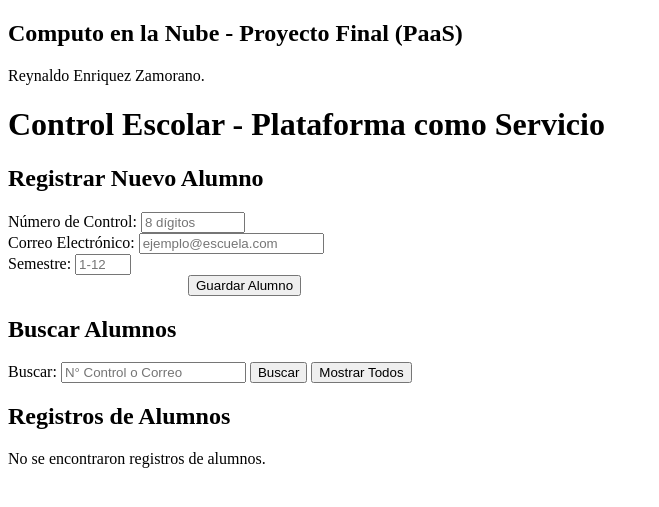
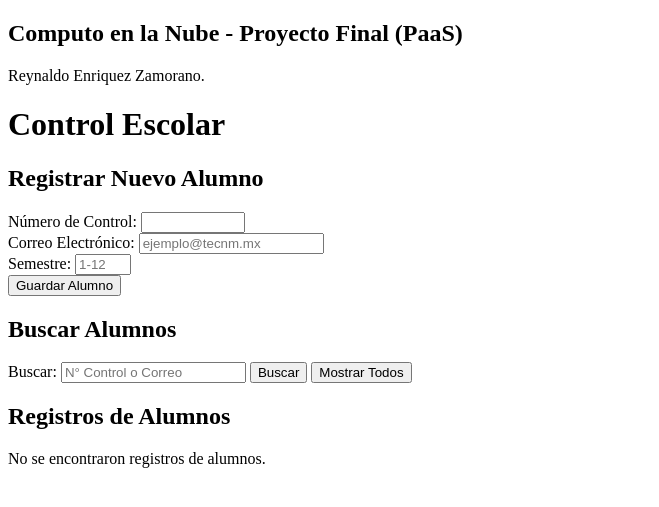
Before and after one commit to MonarK1ng/control_escolar, a PHP site: page / in a window 1280 px wide. Shown: the top 507 px of the page, without its empty margins (0-659 px from the left). Run offline with PHP 8.4, Linux system fonts and the light colour scheme; data that the repository does not hold is empty.

Commit message:
Update index.php

```diff
--- a/index.php
+++ b/index.php
@@ -50,7 +50,7 @@ try {
     <div class="container">
         <h2>Computo en la Nube - Proyecto Final (PaaS)</h2>
         <p>Reynaldo Enriquez Zamorano.</p>
-        <h1>Control Escolar - Plataforma como Servicio</h1>
+        <h1>Control Escolar</h1>
 
         <?php if(isset($error)): ?>
             <div class="message error"><?= htmlspecialchars($error) ?></div>
@@ -67,17 +67,17 @@ try {
                 <div class="form-group">
                     <label for="num_control">Número de Control:</label>
                     <input type="number" name="num_control" min="10000000" max="99999999"
-                           placeholder="8 dígitos" required>
+                           placeholder="" required>
                 </div>
                 <div class="form-group">
                     <label for="correo">Correo Electrónico:</label>
-                    <input type="email" name="correo" placeholder="ejemplo@escuela.com" required>
+                    <input type="email" name="correo" placeholder="ejemplo@tecnm.mx" required>
                 </div>
                 <div class="form-group">
                     <label for="semestre">Semestre:</label>
                     <input type="number" name="semestre" min="1" max="12" placeholder="1-12" required>
                 </div>
-                <div style="margin-left: 180px;">
+                <div>
                     <button type="submit">Guardar Alumno</button>
                 </div>
             </form>
```
